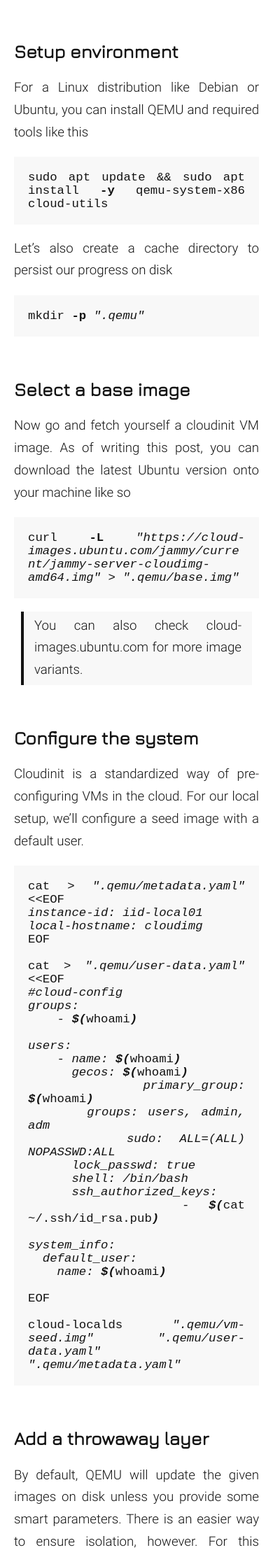
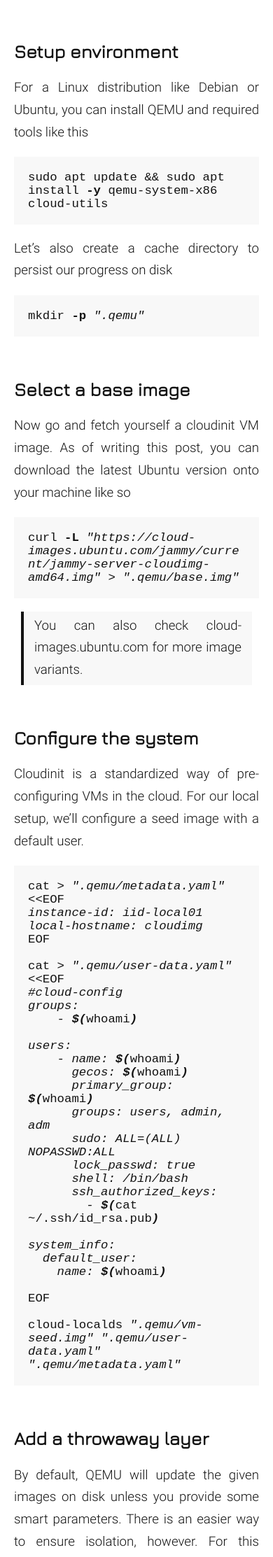
Before and after one commit to lausek/lausek.github.io, a Jekyll site: the page built from _posts/2022-12-16-test-cloud-servers-locally-with-qemu.md, in a window 390 px wide. Shown: the part 1132-3357 px from the top of the page at 70% size. Built offline with Jekyll 4.4.1, drawn with Linux system fonts in a browser that asks for light colours.

Commit message:
css: set text-align to left for headings and code blocks

```diff
--- a/css/minimal.scss
+++ b/css/minimal.scss
@@ -177,6 +177,7 @@ article {
         h1, h2, h3,
         h4, h5, h6 {
           margin-top: 60px;
+          text-align: left;
         }
 
         blockquote {
@@ -195,6 +196,7 @@ article {
           background-color: #f8f8f8;
           padding: 20px;
           overflow-x: auto;
+          text-align: left;
 
           code {
             white-space: pre-wrap;       /* css-3 */
@@ -252,6 +254,14 @@ article {
     #right-content p {
         line-height: 1.7;
         text-align: justify;
+    }
+
+    .article-content {
+        h1, h2, h3,
+        h4, h5, h6,
+        pre {
+          text-align: left;
+        }
     }
 
     #right-padding {
```
